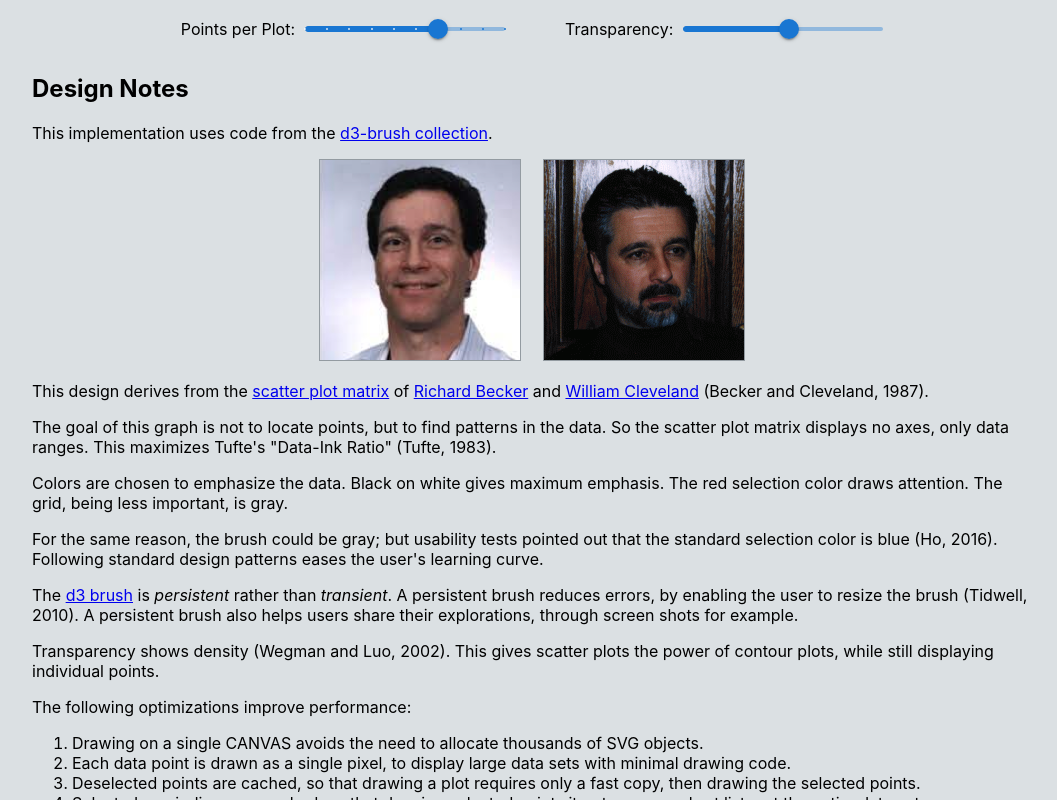
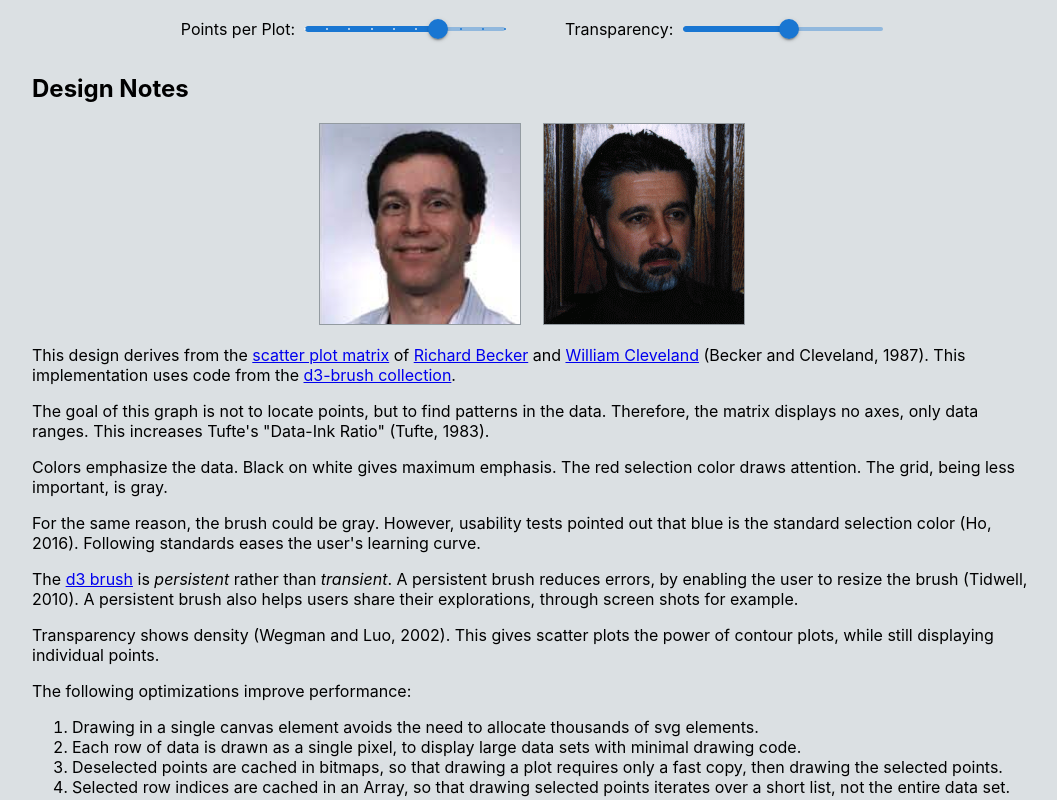
Before and after one commit to hemanrobinson/fast-brushing, a React (Create React App) app: page / in a window 1280 px wide. Shown: the part 1040-1840 px from the top of the page, without its empty margins (108-1165 px from the left). Built offline with nearby package versions, Linux system fonts and the light colour scheme.

Commit message:
increase font size

```diff
--- a/src/App.js
+++ b/src/App.js
@@ -34,18 +34,15 @@ const App = () => {
                 <label>Points per Plot:</label>
                 <Slider defaultValue={ nDataDefault } step={ 1 } min={ 6 } max={ 15 }
                     valueLabelDisplay="auto" marks valueLabelFormat={( value ) => { let s = App.getPower( value ); if( s >= 10000 ) s = s / 1000 + "K"; return s }}
-                    onChangeCommitted={( event, value ) => { Matrix.clear(); setNData( App.getPower( value )); }} />
+                    onChange={( event, value ) => { Matrix.clear(); setNData( App.getPower( value )); }} />
                 <span/>
                 <label>Transparency:</label>
                 <Slider defaultValue={ 0.5 } step={ 0.01 } min={ 0 } max={ 0.95 }
                     valueLabelDisplay="auto"
-                    onChangeCommitted={( event, value ) => { Matrix.clear(); setOpacity( 1 - value ); }} />
+                    onChange={( event, value ) => { Matrix.clear(); setOpacity( 1 - value ); }} />
             </div>
             <div className="Description">
                 <h2>Design Notes</h2>
-                <p>
-                This implementation uses code from the <a href="https://observablehq.com/collection/@d3/d3-brush">d3-brush collection</a>.
-                </p>
                 <p className="center">
                     <a href="https://www.datavis.ca/milestones/index.php?group=1975%2B&mid=ms259"><img title="Dr. Richard Becker" alt="Dr. Richard Becker" src={becker}/></a>
                     &nbsp;&nbsp;&nbsp;&nbsp;&nbsp;
@@ -53,16 +50,16 @@ const App = () => {
                     <br />
                 </p>
                 <p>
-                This design derives from the <a href="http://www.sci.utah.edu/~kpotter/Library/Papers/becker:1987:BS/index.html">scatter plot matrix</a> of <a href="https://www.researchgate.net/scientific-contributions/Richard-A-Becker-7076158">Richard Becker</a> and <a href="https://www.cerias.purdue.edu/site/people/faculty/view/709">William Cleveland</a> (Becker and Cleveland, 1987).
+                This design derives from the <a href="http://www.sci.utah.edu/~kpotter/Library/Papers/becker:1987:BS/index.html">scatter plot matrix</a> of <a href="https://www.researchgate.net/scientific-contributions/Richard-A-Becker-7076158">Richard Becker</a> and <a href="https://www.cerias.purdue.edu/site/people/faculty/view/709">William Cleveland</a> (Becker and Cleveland, 1987).  This implementation uses code from the <a href="https://observablehq.com/collection/@d3/d3-brush">d3-brush collection</a>.
                 </p>
                 <p>
-                The goal of this graph is not to locate points, but to find patterns in the data.  So the scatter plot matrix displays no axes, only data ranges.  This maximizes Tufte's "Data-Ink Ratio" (Tufte, 1983).
+                The goal of this graph is not to locate points, but to find patterns in the data.  Therefore, the matrix displays no axes, only data ranges.  This increases Tufte's "Data-Ink Ratio" (Tufte, 1983).
                 </p>
                 <p>
-                Colors are chosen to emphasize the data.   Black on white gives maximum emphasis.  The red selection color draws attention.  The grid, being less important, is gray.
+                Colors emphasize the data.   Black on white gives maximum emphasis.  The red selection color draws attention.  The grid, being less important, is gray.
                 </p>
                 <p>
-                For the same reason, the brush could be gray; but usability tests pointed out that the standard selection color is blue (Ho, 2016).  Following standard design patterns eases the user's learning curve.
+                For the same reason, the brush could be gray.  However, usability tests pointed out that blue is the standard selection color (Ho, 2016).  Following standards eases the user's learning curve.
                 </p>
                 <p>
                 The <a href="https://github.com/d3/d3-brush">d3 brush</a> is <em>persistent</em> rather than <em>transient</em>.  A persistent brush reduces errors, by enabling the user to resize the brush (Tidwell, 2010).  A persistent brush also helps users share their explorations, through screen shots for example.
@@ -74,10 +71,10 @@ const App = () => {
                 The following optimizations improve performance:
                 </p>
                 <ol>
-                <li>Drawing on a single CANVAS avoids the need to allocate thousands of SVG objects.</li>
-                <li>Each data point is drawn as a single pixel, to display large data sets with minimal drawing code.</li>
-                <li>Deselected points are cached, so that drawing a plot requires only a fast copy, then drawing the selected points.</li>
-                <li>Selected row indices are cached, so that drawing selected points iterates over a short list, not the entire data set.</li>
+                <li>Drawing in a single canvas element avoids the need to allocate thousands of svg elements.</li>
+                <li>Each row of data is drawn as a single pixel, to display large data sets with minimal drawing code.</li>
+                <li>Deselected points are cached in bitmaps, so that drawing a plot requires only a fast copy, then drawing the selected points.</li>
+                <li>Selected row indices are cached in an Array, so that drawing selected points iterates over a short list, not the entire data set.</li>
                 </ol>
                 <p>
                 Performance varies, but on a fast box, we can display 100,000 points per plot.  So in a 4x4 matrix, we can brush 1.2 million points.  As our hardware improves, we'll see these numbers grow.
--- a/src/Axis.js
+++ b/src/Axis.js
@@ -28,12 +28,12 @@ Axis.draw = ( x, y, width, height, canvas, nData, index ) => {
 
     // Draw the column label.
     g.fillStyle = "#000000";
-    g.fontSize = "14px";
+    g.font = "14px Verdana";
     let s = columnNames[ index ];
     g.fillText( s, x + width / 2 - g.measureText( s ).width / 2, y + height - height / 2 + 4 );
 
     // Draw the minimum and maximum.
-    g.fontSize = "10px";
+    g.font = "12px Verdana";
     s = ( "" + Data.getDomain( nData, index )[ 0 ]).slice( 0, 4 );
     g.fillText( s, x + 4, y + height - 4 );
     s = ( "" + Data.getDomain( nData, index )[ 1 ]).slice( 0, 3 );
--- a/src/Matrix.css
+++ b/src/Matrix.css
@@ -8,7 +8,6 @@ canvas {
     position: absolute;
     border: 1px solid #939ba1;
     background-color: #ffffff;
-    font-size: 10px;
 }
 svg {
     position: relative;
```
Also changed, not shown: 2 other files (tests, documents, lock files or other folders).
